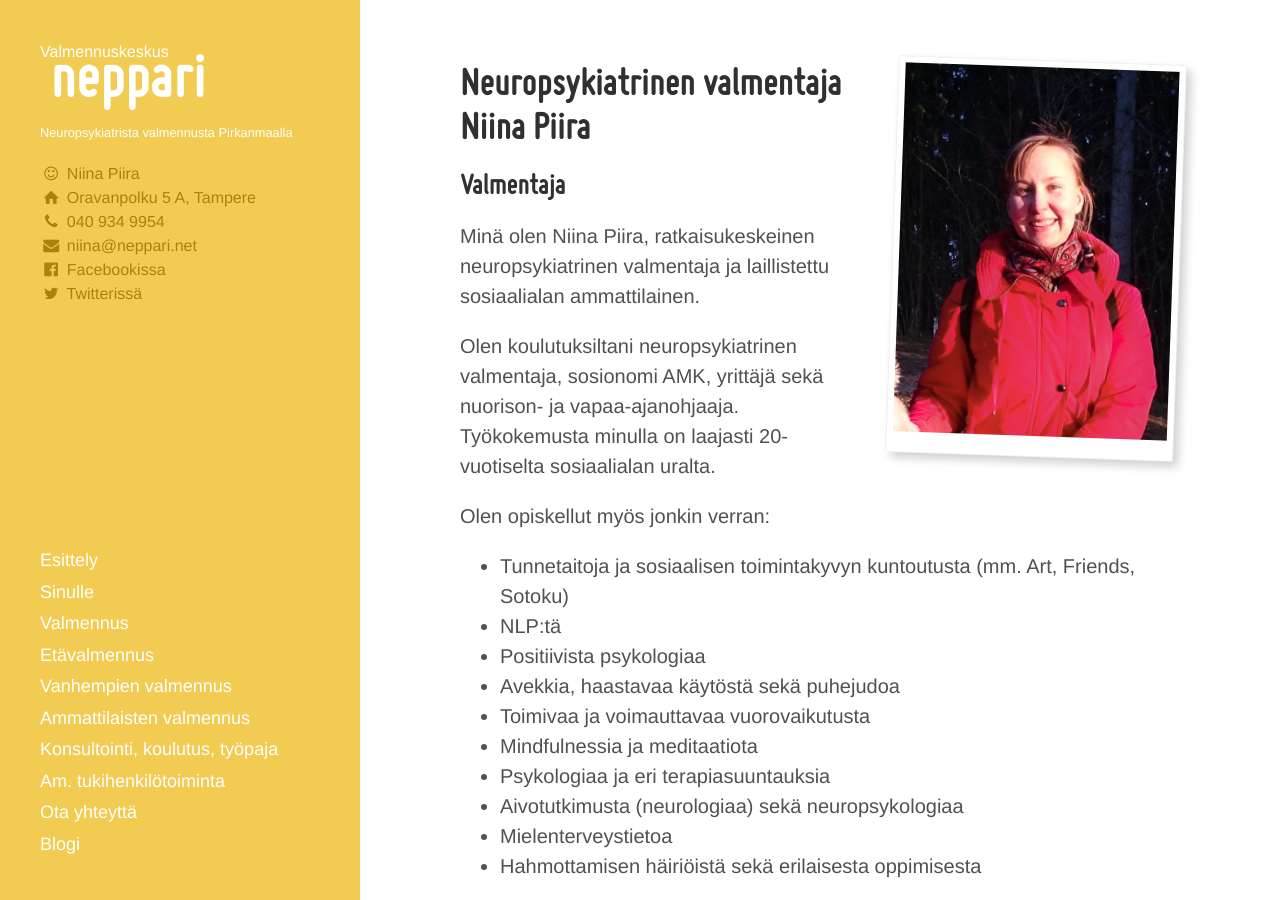
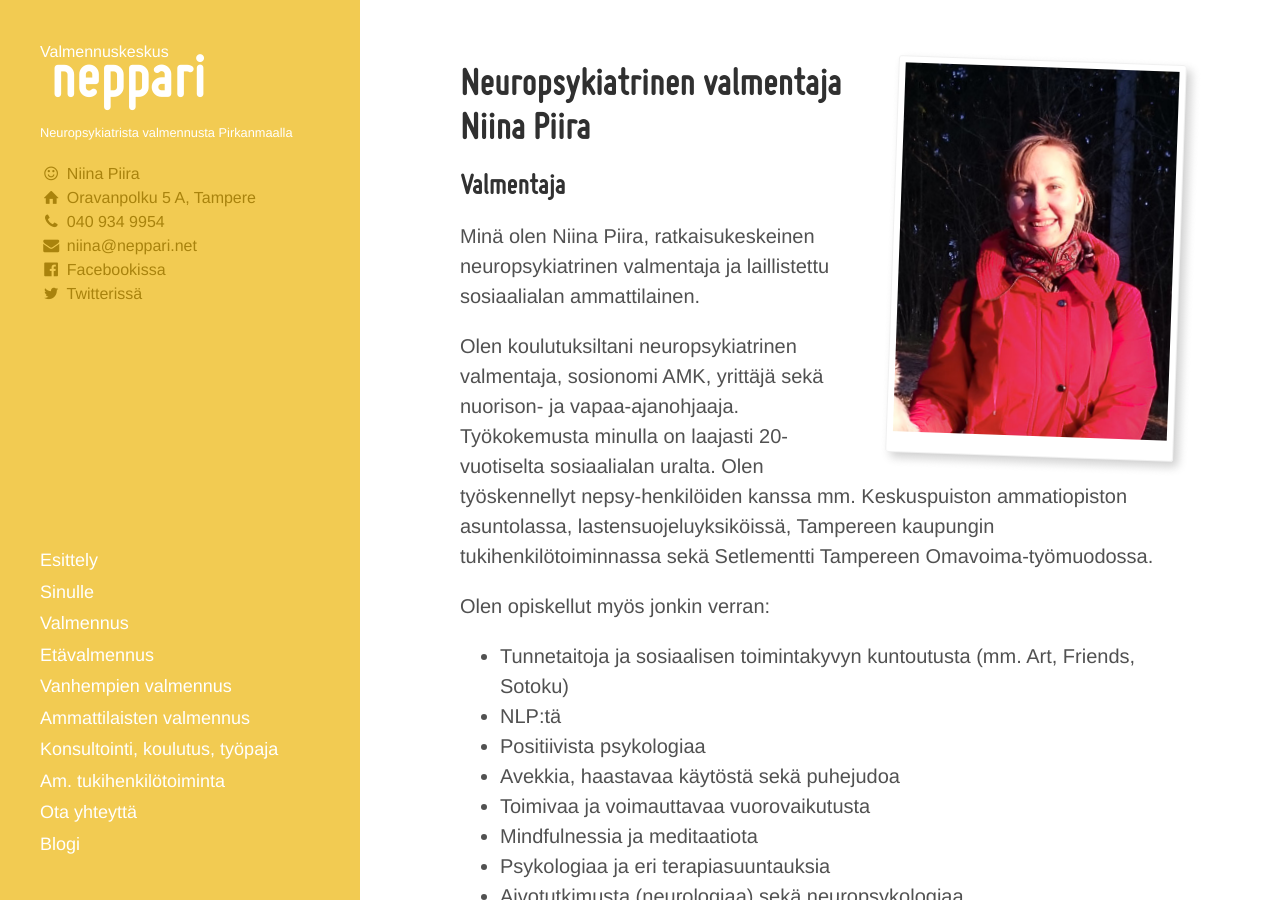
Before and after one commit to niinapiira/neppari.net, a Jekyll site: the page built from niina.md, in a window 1280 px wide and 900 px high. Built offline with Jekyll 4.4.1, drawn with Linux system fonts in a browser that asks for light colours; our own code applies the rules of GitHub Pages for plain Markdown files.

Commit message:
Update niina.md

```diff
--- a/niina.md
+++ b/niina.md
@@ -11,7 +11,7 @@ navigation-order: 50
 
 Minä olen Niina Piira, ratkaisukeskeinen neuropsykiatrinen valmentaja ja laillistettu sosiaalialan ammattilainen.
 
-Olen koulutuksiltani neuropsykiatrinen valmentaja, sosionomi AMK, yrittäjä sekä nuorison- ja vapaa-ajanohjaaja. Työkokemusta minulla on laajasti 20-vuotiselta sosiaalialan uralta.
+Olen koulutuksiltani neuropsykiatrinen valmentaja, sosionomi AMK, yrittäjä sekä nuorison- ja vapaa-ajanohjaaja. Työkokemusta minulla on laajasti 20-vuotiselta sosiaalialan uralta. Olen työskennellyt nepsy-henkilöiden kanssa mm. Keskuspuiston ammatiopiston asuntolassa, lastensuojeluyksiköissä, Tampereen kaupungin tukihenkilötoiminnassa sekä Setlementti Tampereen Omavoima-työmuodossa.
 
 Olen opiskellut myös jonkin verran:
 - Tunnetaitoja ja sosiaalisen toimintakyvyn kuntoutusta (mm. Art, Friends, Sotoku)
```
